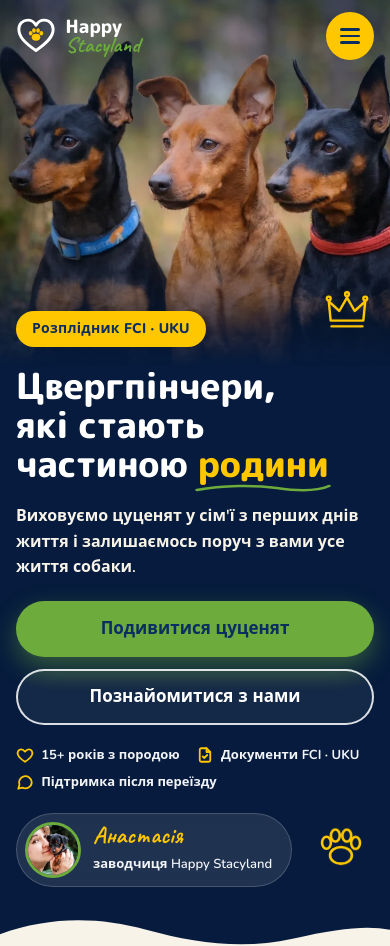
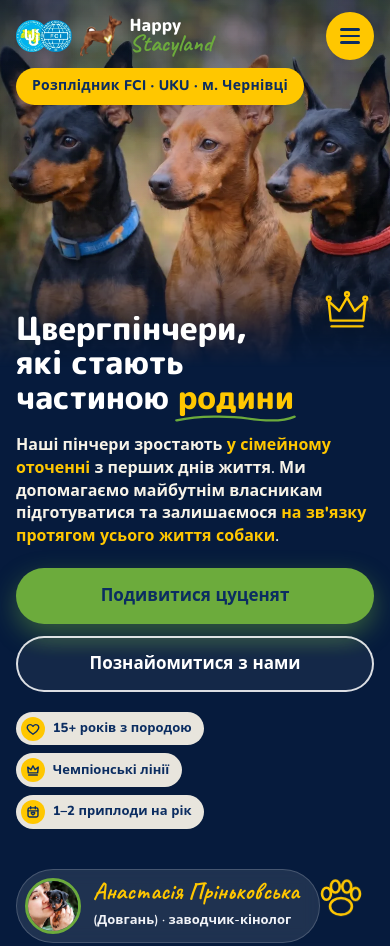
Before and after one commit to Prinkovska/happy-stacyland, a plain HTML site: page site/index.html in a window 390 px wide. Shown: the top 946 px of the page. Drawn offline with nearby package versions, Linux system fonts and the light colour scheme.

Commit message:
Hero: логотипи UKU/FCI, собачка в шапці, нові тексти і плашки на собаках
- Шапка: логотипи UKU/FCI, собачка з серцем без фону замість SVG-сердечка, більший напис Stacyland
- Бейдж «Розплідник FCI · UKU · м. Чернівці» одразу під логотипами
- Заголовок у 2 рядки, менший шрифт, щоб не заходив на собак
- Новий підзаголовок з виділеними ключовими фразами, менший інтервал
- Переваги — плашки на грудях собак: «15+ років з породою», «Чемпіонські лінії», «1–2 приплоди на рік» (не дублюють бейдж і підзаголовок)
- Картка: Анастасія Пріньковська (Довгань) · заводчик-кінолог
- Ширша колонка шапки й Hero (1600px), адаптив для ноутбуків 1280–1536 і невисоких екранів
- Документація: оновлено STRUCTURE.md і CLAUDE.md

Co-Authored-By: Claude Opus 5.5 <noreply@anthropic.com>

```diff
--- a/site/css/style.css
+++ b/site/css/style.css
@@ -28,7 +28,7 @@
   --font-hand: "Caveat", cursive;
 
   /* Розміри тексту (плавно масштабуються від мобільного до десктопу) */
-  --fs-h1: clamp(2.25rem, 1.25rem + 2.5vw, 3.8rem);
+  --fs-h1: clamp(2rem, 0.75rem + 2vw, 3rem);
   --fs-h2: clamp(1.75rem, 1.2rem + 2vw, 3rem);
   --fs-lead: clamp(1.0625rem, 1rem + 0.35vw, 1.25rem);
   --fs-body: 1rem;
@@ -214,19 +214,36 @@ a, button {
   padding: 0 var(--gutter);
 }
 
-/* Логотип-напис (спрощена версія логотипу з серцем для малих розмірів) */
+/* Ліва частина шапки: логотипи UKU/FCI + логотип розплідника */
+.header__brand {
+  display: flex;
+  align-items: center;
+  gap: 0.9rem;
+  flex-shrink: 0;
+}
+.header__orgs {
+  width: auto;
+  height: 44px;
+  transition: height 0.35s var(--ease-out);
+}
+.header--scrolled .header__orgs { height: 38px; }
+
+/* Логотип розплідника: собачка з серцем + напис */
 .logo {
   display: inline-flex;
   align-items: center;
-  gap: 0.6rem;
-  flex-shrink: 0;
+  gap: 0.45rem;
 }
-.logo__mark { width: 46px; height: 42px; color: currentColor; }
-.logo__mark-heart { stroke: currentColor; }
-.logo__mark-paw { fill: var(--c-yellow); }
-.logo__text { display: flex; flex-direction: column; line-height: 0.9; }
+.logo__mark {
+  width: auto;
+  height: 56px;
+  transition: height 0.35s var(--ease-out), transform 0.4s var(--ease-out);
+}
+.logo:hover .logo__mark { transform: rotate(-6deg) scale(1.05); }
+.header--scrolled .logo__mark { height: 48px; }
+.logo__text { display: flex; flex-direction: column; line-height: 0.88; }
 .logo__happy { font-family: var(--font-heading); font-weight: 800; font-size: 1.3rem; }
-.logo__stacyland { font-family: var(--font-hand); font-weight: 700; font-size: 1.55rem; color: var(--c-green); }
+.logo__stacyland { font-family: var(--font-hand); font-weight: 700; font-size: 1.9rem; color: var(--c-green); }
 
 .nav { margin-left: auto; }
 .nav__list { display: flex; gap: clamp(1rem, 1.8vw, 2rem); }
@@ -321,6 +338,8 @@ a, button {
 
 /* ---------- 6. Hero ---------- */
 .hero {
+  /* Ширина рамки відео на десктопі; від неї залежать і плашки переваг */
+  --media-w: min(82vw, calc(100svh * 16 / 9));
   position: relative;
   display: flex;
   align-items: center;
@@ -354,7 +373,7 @@ a, button {
   bottom: 0;
   z-index: -3;
   /* Ширина підібрана так, щоб собаки починались одразу після тексту на будь-якому екрані */
-  width: min(82vw, calc(100svh * 16 / 9));
+  width: var(--media-w);
   aspect-ratio: 16 / 9;
   height: auto;
   object-fit: cover;
@@ -390,18 +409,35 @@ a, button {
 .doodle--heart { --size: 58px; bottom: 20%; left: 41%; --delay: 1.3s; }
 .doodle--crown { --size: 70px; top: 13%; right: 9%; --delay: 0.6s; }
 .doodle--dots { --size: 40px; top: 30%; left: 1.2%; --delay: 2s; }
-.doodle--wave { --size: 120px; bottom: 11%; right: 6%; height: 40px; --delay: 1.8s; }
+/* Хвиля поки прихована: її місце на грудях собак зайняли плашки переваг */
+.doodle--wave { --size: 120px; bottom: 11%; right: 6%; height: 40px; --delay: 1.8s; display: none; }
 
 .hero__inner {
   width: 100%;
   max-width: var(--container-wide);
   margin: 0 auto;
-  padding: calc(var(--header-h) + 2rem) var(--gutter) 6rem;
+  padding: calc(var(--header-h) + 3.5rem) var(--gutter) 6rem;  /* зверху — місце під шапку і бейдж */
 }
 .hero__content { max-width: 560px; }
 
-.hero__badge { margin-bottom: var(--space-m); }
-.hero__title { font-size: var(--fs-h1); margin-bottom: var(--space-m); text-wrap: balance; }
+/* Бейдж — одразу під логотипами в шапці, вирівняний з ними по лівому краю */
+.hero__top {
+  position: absolute;
+  top: calc(var(--header-h) - 0.25rem);
+  left: 0;
+  right: 0;
+  z-index: 2;
+  max-width: var(--container-wide);
+  margin: 0 auto;
+  padding: 0 var(--gutter);
+  pointer-events: none;
+  animation: fade-up 0.9s var(--ease-out) both;
+}
+.hero__badge { pointer-events: auto; }
+
+/* Заголовок у 2 рядки: кожен рядок — окремий блок, що не переноситься на десктопі */
+.hero__title { font-size: var(--fs-h1); margin-bottom: var(--space-m); }
+.hero__title-line { display: block; white-space: nowrap; }
 /* Слово «родини» підкреслене жовтою «маркерною» лінією */
 .hero__title-accent {
   position: relative;
@@ -418,32 +454,70 @@ a, button {
   animation: draw-line 1s 1.1s var(--ease-out) both;
 }
 .hero__lead {
-  max-width: 520px;
+  max-width: 500px;
   margin-bottom: var(--space-l);
-  font-size: var(--fs-lead);
+  font-size: clamp(0.98rem, 0.92rem + 0.25vw, 1.125rem);
   font-weight: 600;
+  line-height: 1.42;
   color: var(--c-cream);
-  opacity: 0.95;
+}
+/* Ключові фрази в підзаголовку */
+.hero__mark {
+  background: none;
+  color: var(--c-yellow);
+  font-weight: 800;
 }
 .hero__actions { display: flex; flex-wrap: wrap; gap: var(--space-s) var(--space-m); margin-bottom: var(--space-l); }
 
+/* Переваги — «медальки» на грудях собак (десктоп).
+   Список накладається точно на рамку відео (--media-w), позиції — частки кадру. */
 .hero__facts {
-  display: flex;
-  flex-wrap: wrap;
-  gap: 0.5rem 1.4rem;
-  font-size: var(--fs-small);
-  font-weight: 700;
-  color: var(--c-light);
+  position: absolute;
+  right: 0;
+  bottom: 0;
+  z-index: 1;
+  width: var(--media-w);
+  aspect-ratio: 16 / 9;
+  pointer-events: none;
 }
-.hero__fact { display: inline-flex; align-items: center; gap: 0.45rem; }
-.hero__fact svg { width: 18px; height: 18px; flex-shrink: 0; }
+.hero__fact {
+  position: absolute;
+  left: var(--x);
+  top: var(--y);
+  display: inline-flex;
+  align-items: center;
+  gap: 0.5rem;
+  padding: 0.35rem 0.85rem 0.35rem 0.35rem;
+  border-radius: var(--radius-pill);
+  background: rgba(247, 243, 232, 0.94);
+  box-shadow: 0 8px 22px rgba(6, 27, 61, 0.35);
+  color: var(--c-navy);
+  font-size: clamp(0.74rem, 0.45rem + 0.4vw, 0.92rem);
+  font-weight: 800;
+  white-space: nowrap;
+  transform: translate(-50%, -50%) rotate(var(--tilt));
+  animation: fact-pop 0.7s var(--ease-out) both;
+  animation-delay: var(--delay);
+}
+.hero__fact--1 { --x: 46%;   --y: 80%; --tilt: -4deg; --delay: 1.5s; }
+.hero__fact--2 { --x: 66.5%; --y: 82%; --tilt: 3deg;  --delay: 1.65s; }
+.hero__fact--3 { --x: 87%;   --y: 80%; --tilt: -3deg; --delay: 1.8s; }
+.hero__fact-icon {
+  display: grid;
+  place-items: center;
+  width: 30px;
+  height: 30px;
+  border-radius: 50%;
+  background: var(--c-yellow);
+  flex-shrink: 0;
+}
+.hero__fact svg { width: 17px; height: 17px; }
 
 /* Картка заводчика */
 .breeder-card {
   display: inline-flex;
   align-items: center;
   gap: var(--space-s);
-  margin-top: var(--space-l);
   padding: 0.5rem 1.2rem 0.5rem 0.5rem;
   border-radius: var(--radius-pill);
   background: rgba(255, 255, 255, 0.1);
@@ -502,6 +576,10 @@ a, button {
   from { opacity: 0; transform: translateY(28px); }
   to { opacity: 1; transform: none; }
 }
+@keyframes fact-pop {
+  from { opacity: 0; transform: translate(-50%, -20%) rotate(var(--tilt)) scale(0.7); }
+  to { opacity: 1; transform: translate(-50%, -50%) rotate(var(--tilt)) scale(1); }
+}
 @keyframes draw-line {
   from { transform: scaleX(0); }
   to { transform: scaleX(1); }
@@ -540,12 +618,10 @@ a, button {
 
 /* Невисокі екрани ноутбуків (напр. 1280×720, 1366×768): ущільнюємо по вертикалі, щоб усе вміщалось */
 @media (min-width: 1025px) and (max-height: 800px) {
-  .hero__inner { padding-top: calc(var(--header-h) + 0.5rem); padding-bottom: 4rem; }
-  .hero__badge { margin-bottom: var(--space-s); }
+  .hero__inner { padding-top: calc(var(--header-h) + 3rem); padding-bottom: 4rem; }
   .hero__title { margin-bottom: var(--space-s); }
   .hero__lead { margin-bottom: var(--space-m); }
   .hero__actions { margin-bottom: var(--space-m); }
-  .breeder-card { margin-top: var(--space-m); }
 }
 
 /* Крапки-дудл — лише на великих моніторах, де зліва є місце */
@@ -586,6 +662,30 @@ a, button {
     padding-top: calc(min(94vw, 62svh) - 3.5rem);
     padding-bottom: clamp(4rem, 12vw, 6rem);
   }
+  /* На вузьких екранах заголовок переноситься природно */
+  .hero__title-line { display: inline; white-space: normal; }
+  .hero__title { text-wrap: balance; }
+
+  /* Переваги — звичайним списком під кнопками */
+  .hero__facts {
+    position: static;
+    display: flex;
+    flex-wrap: wrap;
+    gap: 0.5rem;
+    width: auto;
+    aspect-ratio: auto;
+    margin-bottom: var(--space-m);
+  }
+  .hero__fact {
+    position: static;
+    transform: none;
+    padding: 0.3rem 0.8rem 0.3rem 0.3rem;
+    font-size: 0.8125rem;
+    box-shadow: none;
+    animation: fade-up 0.8s var(--ease-out) both;
+  }
+  .hero__fact-icon { width: 24px; height: 24px; }
+  .hero__fact svg { width: 14px; height: 14px; }
   .hero__content { max-width: 560px; }
   .doodle--paw { top: auto; bottom: 8%; left: auto; right: 6%; --size: 52px; }
   .doodle--heart { display: none; }
@@ -596,13 +696,14 @@ a, button {
 
 @media (max-width: 560px) {
   :root { --header-h: 72px; }
-  .logo__mark { width: 40px; height: 36px; }
-  .logo__happy { font-size: 1.15rem; }
-  .logo__stacyland { font-size: 1.35rem; }
+  .header__brand { gap: 0.5rem; }
+  .header__orgs { height: 32px; }
+  .logo__mark { height: 42px; }
+  .logo__happy { font-size: 1.05rem; }
+  .logo__stacyland { font-size: 1.5rem; }
   .header__icon--hide-mobile { display: none; }
   .hero__lead { font-size: 1rem; margin-bottom: var(--space-m); }
   .hero__actions { flex-direction: column; margin-bottom: var(--space-m); }
   .hero__actions .btn { width: 100%; }
-  .hero__facts { gap: 0.4rem 1rem; font-size: 0.8125rem; }
   .breeder-card { margin-top: var(--space-m); }
 }
--- a/site/index.html
+++ b/site/index.html
@@ -26,22 +26,19 @@
   <!-- ===================== ШАПКА ===================== -->
   <header class="header" id="header">
     <div class="header__inner">
+      <div class="header__brand">
+        <!-- Логотипи організацій (UKU та FCI) -->
+        <img class="header__orgs" src="assets/images/logo-fci-uku.webp" width="209" height="120"
+             alt="Члени Кінологічної спілки України (UKU) та FCI">
+        <!-- Логотип розплідника: собачка з серцем + напис -->
         <a class="logo" href="index.html" aria-label="Happy Stacyland — на головну">
-        <svg class="logo__mark" viewBox="0 0 46 42" aria-hidden="true">
-          <path class="logo__mark-heart" d="M23 38 C10 29 3 22 3 13 C3 6.5 8 2.5 13.5 2.5 C17.5 2.5 21 5 23 8.5 C25 5 28.5 2.5 32.5 2.5 C38.5 2.5 43 7 43 13.5 C43 22 36 29 23 38 Z" fill="none" stroke-width="3.4" stroke-linecap="round" stroke-linejoin="round"/>
-          <g class="logo__mark-paw">
-            <ellipse cx="23" cy="22.5" rx="5" ry="4"/>
-            <ellipse cx="16.8" cy="17.8" rx="2.1" ry="2.7"/>
-            <ellipse cx="20.6" cy="14.6" rx="2.1" ry="2.7"/>
-            <ellipse cx="25.4" cy="14.6" rx="2.1" ry="2.7"/>
-            <ellipse cx="29.2" cy="17.8" rx="2.1" ry="2.7"/>
-          </g>
-        </svg>
+          <img class="logo__mark" src="assets/images/logo-dog.webp" width="183" height="180" alt="">
           <span class="logo__text">
             <span class="logo__happy">Happy</span>
             <span class="logo__stacyland">Stacyland</span>
           </span>
         </a>
+      </div>
 
       <nav class="nav" aria-label="Головне меню">
         <ul class="nav__list">
@@ -135,16 +132,23 @@
         </svg>
       </p>
 
+      <!-- Бейдж одразу під логотипами в шапці -->
+      <div class="hero__top">
+        <span class="badge hero__badge">Розплідник FCI · UKU · м. Чернівці</span>
+      </div>
+
       <div class="hero__inner">
         <div class="hero__content">
-          <span class="badge hero__badge">Розплідник FCI · UKU</span>
-
+          <!-- Заголовок свідомо у 2 рядки -->
           <h1 class="hero__title" id="hero-title">
-            Цвергпінчери, які стають частиною <span class="hero__title-accent">родини</span>
+            <span class="hero__title-line">Цвергпінчери, які стають</span>
+            <span class="hero__title-line">частиною <span class="hero__title-accent">родини</span></span>
           </h1>
 
           <p class="hero__lead">
-            Виховуємо цуценят у сім'ї з перших днів життя і залишаємось поруч з вами усе життя собаки.
+            Наші пінчери зростають <mark class="hero__mark">у сімейному оточенні</mark> з перших днів життя.
+            Ми допомагаємо майбутнім власникам підготуватися та залишаємося
+            <mark class="hero__mark">на зв'язку протягом усього життя собаки</mark>.
           </p>
 
           <div class="hero__actions">
@@ -152,26 +156,27 @@
             <a class="btn btn--ghost-light" href="about.html">Познайомитися з нами</a>
           </div>
 
+          <!-- Переваги: на десктопі — «медальки» на грудях собак, на мобільному — список під кнопками -->
           <ul class="hero__facts">
-            <li class="hero__fact">
-              <svg viewBox="0 0 24 24" fill="none" stroke="#FFC700" stroke-width="2.4" stroke-linecap="round" stroke-linejoin="round" aria-hidden="true"><path d="M12 21s-7.5-4.6-9.4-9.3C1.2 8.2 3.4 4.5 7 4.5c2.2 0 3.7 1.3 5 3 1.3-1.7 2.8-3 5-3 3.6 0 5.8 3.7 4.4 7.2C19.5 16.4 12 21 12 21z"/></svg>
+            <li class="hero__fact hero__fact--1">
+              <span class="hero__fact-icon"><svg viewBox="0 0 24 24" fill="none" stroke="#0B2D61" stroke-width="2.4" stroke-linecap="round" stroke-linejoin="round" aria-hidden="true"><path d="M12 21s-7.5-4.6-9.4-9.3C1.2 8.2 3.4 4.5 7 4.5c2.2 0 3.7 1.3 5 3 1.3-1.7 2.8-3 5-3 3.6 0 5.8 3.7 4.4 7.2C19.5 16.4 12 21 12 21z"/></svg></span>
               15+ років з породою
             </li>
-            <li class="hero__fact">
-              <svg viewBox="0 0 24 24" fill="none" stroke="#FFC700" stroke-width="2.4" stroke-linecap="round" stroke-linejoin="round" aria-hidden="true"><path d="M14 3H7a2 2 0 0 0-2 2v14a2 2 0 0 0 2 2h10a2 2 0 0 0 2-2V8z"/><path d="M14 3v5h5"/><path d="M9 14l2 2 4-4"/></svg>
-              Документи FCI · UKU
+            <li class="hero__fact hero__fact--2">
+              <span class="hero__fact-icon"><svg viewBox="0 0 24 24" fill="none" stroke="#0B2D61" stroke-width="2.4" stroke-linecap="round" stroke-linejoin="round" aria-hidden="true"><path d="M4 17 L3 7 L8.5 11.5 L12 5 L15.5 11.5 L21 7 L20 17 Z"/><path d="M4.5 20.5 H19.5"/></svg></span>
+              Чемпіонські лінії
             </li>
-            <li class="hero__fact">
-              <svg viewBox="0 0 24 24" fill="none" stroke="#FFC700" stroke-width="2.4" stroke-linecap="round" stroke-linejoin="round" aria-hidden="true"><path d="M21 12a8.5 8.5 0 0 1-12.6 7.4L3 21l1.6-5.2A8.5 8.5 0 1 1 21 12z"/></svg>
-              Підтримка після переїзду
+            <li class="hero__fact hero__fact--3">
+              <span class="hero__fact-icon"><svg viewBox="0 0 24 24" fill="none" stroke="#0B2D61" stroke-width="2.4" stroke-linecap="round" stroke-linejoin="round" aria-hidden="true"><rect x="3.5" y="5" width="17" height="15.5" rx="2.5"/><path d="M3.5 10 H20.5"/><path d="M8 3 V6.5"/><path d="M16 3 V6.5"/><path d="M12 13.2c-.9-1.3-3-1-3 .7 0 1.4 3 3.1 3 3.1s3-1.7 3-3.1c0-1.7-2.1-2-3-.7z"/></svg></span>
+              1–2 приплоди на рік
             </li>
           </ul>
 
           <a class="breeder-card" href="about.html">
-            <img class="breeder-card__photo" src="assets/images/breeder-avatar.webp" width="56" height="56" alt="Заводчиця Анастасія з цуценям цвергпінчера" loading="lazy">
+            <img class="breeder-card__photo" src="assets/images/breeder-avatar.webp" width="56" height="56" alt="Заводчик-кінолог Анастасія Пріньковська з цуценям цвергпінчера">
             <span>
-              <span class="breeder-card__name">Анастасія</span><br>
-              <span class="breeder-card__role">заводчиця Happy Stacyland</span>
+              <span class="breeder-card__name">Анастасія Пріньковська</span><br>
+              <span class="breeder-card__role">(Довгань) · заводчик-кінолог</span>
             </span>
           </a>
         </div>
```
Also changed, not shown: site/assets/images/logo-dog.webp (added), site/assets/images/logo-fci-uku.webp (added), 2 other files. Lines whose indentation alone changed are shown as unchanged.
